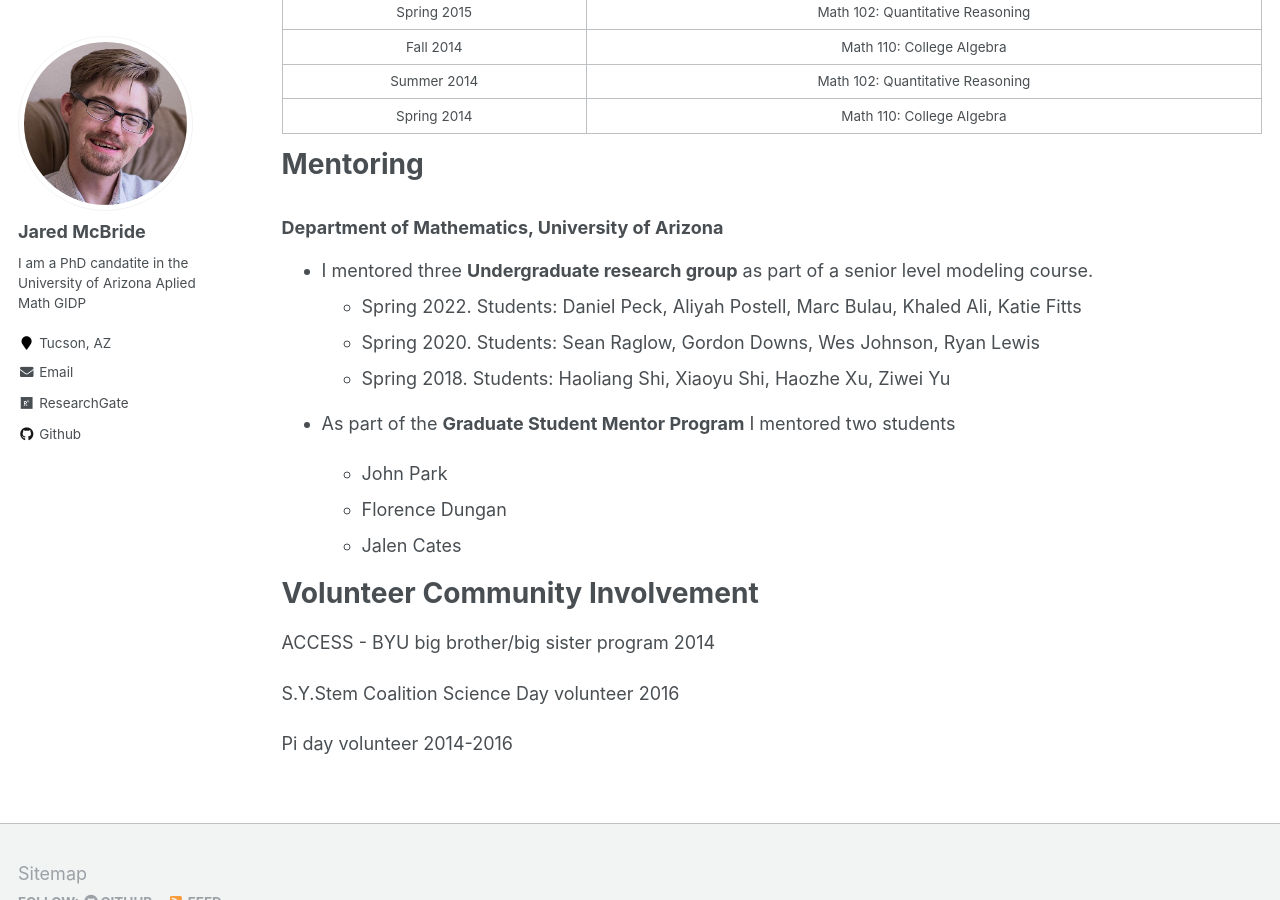
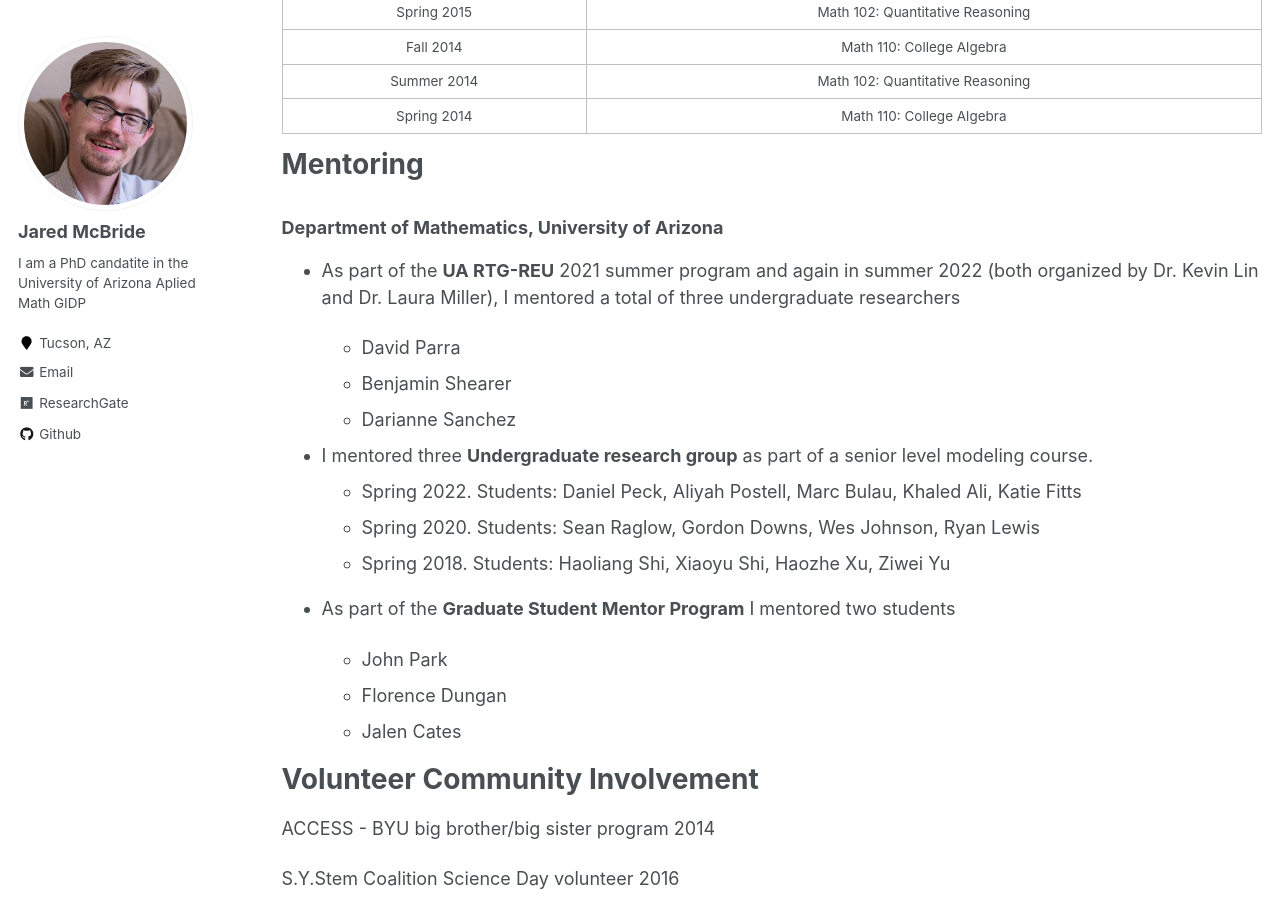
Before and after one commit to JaredMcB/JaredMcB.github.io, a Jekyll site: the page built from _pages/CV2020.md, in a window 1280 px wide and 900 px high, scrolled down 2878 px. Built offline with Jekyll 4.4.1, drawn with Linux system fonts in a browser that asks for light colours; a file with an impossible date is left out.

Commit message:
Added RTU experience to CV

```diff
--- a/_pages/CV2020.md
+++ b/_pages/CV2020.md
@@ -133,6 +133,12 @@ hours, holding problem sessions, etc.*
 # Mentoring
 ### Department of Mathematics, University of Arizona
 
+-   As part of the **UA RTG-REU** 2021 summer program and again in summer 2022 (both organized by Dr. Kevin Lin and Dr. Laura Miller), I mentored a total of three undergraduate researchers
+
+    - David Parra
+    - Benjamin Shearer
+    - Darianne Sanchez
+
 -   I mentored three **Undergraduate research group** as part
     of a senior level modeling course.
     -   Spring 2022. Students: Daniel Peck, Aliyah Postell, Marc Bulau,
```
